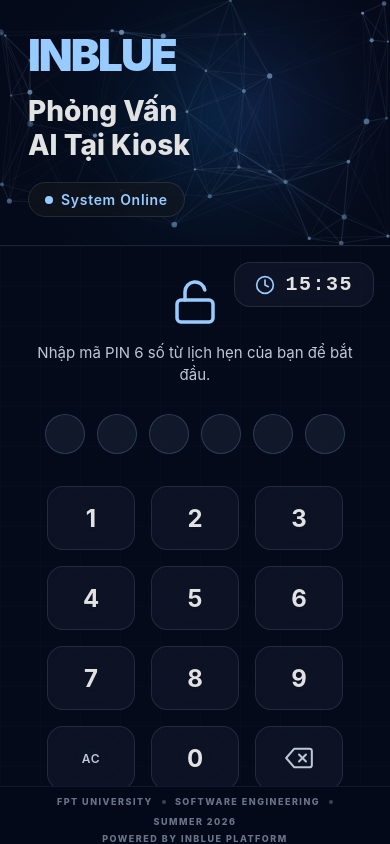
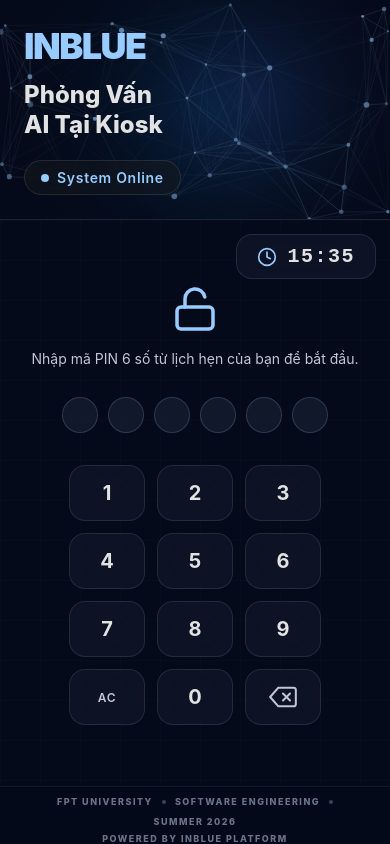
Before and after one commit to Kdz198/Inblue-Mobile, a React Native app: screen / in a window 390 px wide. Built offline with nearby package versions, Linux system fonts and the light colour scheme.

Commit message:
fix(kiosk): optimize responsive layout for iPad and tablet viewports

```diff
--- a/App.tsx
+++ b/App.tsx
@@ -7,6 +7,7 @@ import {
   Platform,
   Pressable,
   SafeAreaView,
+  ScrollView,
   StatusBar,
   StyleSheet,
   Text,
@@ -253,8 +254,11 @@ function RealTimeDateWidget({ styles }: { styles: any }) {
 
 /* ───── Main App Controller ───── */
 function App() {
-  const { width } = useWindowDimensions();
+  const { width, height } = useWindowDimensions();
   const isWide = width >= 768;
+  const isTablet = width >= 768 && width < 1200;
+  const isDesktop = width >= 1200;
+  const isShort = height < 800;
 
   const [screenState, setScreenState] = useState<AppScreenState>('PIN_ENTRY');
   const [pin, setPin] = useState('');
@@ -550,7 +554,10 @@ function App() {
   };
 
   const safeVoices = Array.isArray(voices) ? voices : [];
-  const styles = useMemo(() => createStyles(isWide), [isWide]);
+  const styles = useMemo(
+    () => createStyles({ width, height, isWide, isTablet, isDesktop, isShort }),
+    [width, height, isWide, isTablet, isDesktop, isShort]
+  );
   const activeInitState = KIOSK_INIT_STATES[initStepIndex % KIOSK_INIT_STATES.length];
   const initPulseScale = initPulse.interpolate({
     inputRange: [0, 1],
@@ -638,7 +645,13 @@ function App() {
               )}
 
               {/* Center Interaction Workspace */}
-              <View style={styles.rightCenter}>
+              <ScrollView
+                style={styles.rightScroll}
+                contentContainerStyle={styles.rightCenter}
+                showsVerticalScrollIndicator={false}
+                keyboardShouldPersistTaps="handled"
+                bounces={false}
+              >
                 {screenState === 'VOICE_SELECT' ? (
                   <View style={styles.voiceSelectBox}>
                     <Text style={styles.voiceEyebrow}>AI VOICE PROFILE</Text>
@@ -685,11 +698,11 @@ function App() {
                                   <Text style={styles.voiceAvatarText}>{voice.name.slice(0, 1).toUpperCase()}</Text>
                                 </View>
                                 <View style={styles.voiceCardTitleWrap}>
-                                  <Text style={styles.voiceName}>{voice.name}</Text>
+                                  <Text style={styles.voiceName} numberOfLines={1} ellipsizeMode="tail">{voice.name}</Text>
                                   <Text style={styles.voiceMeta}>{selected ? 'Đang chọn' : 'Có thể chọn'}</Text>
                                 </View>
                               </View>
-                              <Text style={styles.voiceDescription}>{voice.description}</Text>
+                              <Text style={styles.voiceDescription} numberOfLines={2} ellipsizeMode="tail">{voice.description}</Text>
                               <View style={styles.voiceCardFooter}>
                                 <View style={[styles.voiceSignal, selected && styles.voiceSignalActive, previewing && styles.voiceSignalPlaying]}>
                                   {voicePreviewWaveLevels.map((level, barIndex) => (
@@ -821,7 +834,6 @@ function App() {
                           return (
                             <Pressable
                               key={k}
-                              delayPressIn={0}
                               onPress={() => pressKey(k)}
                               style={({ pressed }) => [
                                 styles.key,
@@ -847,7 +859,7 @@ function App() {
                   )}
                   </View>
                 )}
-              </View>
+              </ScrollView>
             </View>
           </View>
         </KeyboardAvoidingView>
@@ -897,11 +909,20 @@ const s = StyleSheet.create({
   },
 });
 
-function createStyles(isWide: boolean) {
+interface ResponsiveParams {
+  width: number;
+  height: number;
+  isWide: boolean;
+  isTablet: boolean;
+  isDesktop: boolean;
+  isShort: boolean;
+}
+
+function createStyles({ width, height, isWide, isTablet, isDesktop, isShort }: ResponsiveParams) {
   return StyleSheet.create({
     pureDateText: {
       color: '#98cbff',
-      fontSize: isWide ? 28 : 20,
+      fontSize: isDesktop ? 28 : (isTablet ? 20 : 16),
       fontWeight: '800',
       fontFamily: Platform.OS === 'ios' ? 'Menlo' : 'monospace',
       letterSpacing: 2,
@@ -919,17 +940,17 @@ function createStyles(isWide: boolean) {
 
     /* ── Left Panel ── */
     leftPanel: {
-      flex: isWide ? 0.5 : undefined,
-      minHeight: isWide ? undefined : 200,
+      flex: isDesktop ? 0.44 : (isTablet ? 0.36 : undefined),
+      minHeight: isWide ? undefined : 180,
       justifyContent: 'space-between',
-      padding: isWide ? 64 : 28,
+      padding: isDesktop ? 56 : (isTablet ? 32 : 24),
       position: 'relative',
       overflow: 'hidden',
     },
     dateContainer: {
       position: 'absolute',
-      top: isWide ? 64 : 20,
-      right: isWide ? 56 : 24,
+      top: isDesktop ? 56 : 24,
+      right: isDesktop ? 48 : 20,
       zIndex: 10,
     },
     leftHeaderGroup: {
@@ -938,17 +959,17 @@ function createStyles(isWide: boolean) {
     },
     brandLogo: {
       color: C.primary,
-      fontSize: isWide ? 84 : 44,
+      fontSize: isDesktop ? 76 : (isTablet ? 48 : 36),
       fontWeight: '900',
-      letterSpacing: -2,
-      marginBottom: 12,
+      letterSpacing: -1.5,
+      marginBottom: isTablet ? 8 : 12,
     },
     heroTitle: {
       color: C.onSurface,
-      fontSize: isWide ? 50 : 28,
+      fontSize: isDesktop ? 44 : (isTablet ? 30 : 24),
       fontWeight: '800',
-      lineHeight: isWide ? 58 : 34,
-      marginBottom: 20,
+      lineHeight: isDesktop ? 52 : (isTablet ? 38 : 30),
+      marginBottom: isTablet ? 14 : 20,
     },
     statusPill: {
       flexDirection: 'row',
@@ -959,8 +980,8 @@ function createStyles(isWide: boolean) {
       borderWidth: 1,
       borderColor: C.white10,
       borderRadius: 999,
-      paddingHorizontal: 16,
-      paddingVertical: 8,
+      paddingHorizontal: isTablet ? 12 : 16,
+      paddingVertical: isTablet ? 6 : 8,
       ...(Platform.OS === 'web' ? {
         backdropFilter: 'blur(12px)',
         WebkitBackdropFilter: 'blur(12px)',
@@ -974,13 +995,14 @@ function createStyles(isWide: boolean) {
     },
     statusLabel: {
       color: C.primary,
-      fontSize: 14,
+      fontSize: isTablet ? 12 : 14,
       fontWeight: '600',
       letterSpacing: 0.7,
     },
+
     /* ── Right Panel ── */
     rightPanel: {
-      flex: isWide ? 0.5 : 1,
+      flex: isDesktop ? 0.56 : (isTablet ? 0.64 : 1),
       backgroundColor: C.bg,
       borderLeftWidth: isWide ? 1 : 0,
       borderTopWidth: isWide ? 0 : 1,
@@ -988,19 +1010,23 @@ function createStyles(isWide: boolean) {
       position: 'relative',
       overflow: 'hidden',
     },
+    rightScroll: {
+      flex: 1,
+      width: '100%',
+    },
     clockContainer: {
       position: 'absolute',
-      top: isWide ? 64 : 16,
-      right: isWide ? 64 : 16,
+      top: isDesktop ? 48 : (isTablet ? 20 : 14),
+      right: isDesktop ? 48 : (isTablet ? 20 : 14),
       zIndex: 10,
     },
     rightCenter: {
-      flex: 1,
+      flexGrow: 1,
       alignItems: 'center',
       justifyContent: 'center',
-      paddingHorizontal: isWide ? 48 : 20,
-      paddingTop: isWide ? 80 : 60,
-      paddingBottom: 24,
+      paddingHorizontal: isDesktop ? 36 : (isTablet ? 20 : 16),
+      paddingTop: isDesktop ? 48 : (isTablet ? 24 : 20),
+      paddingBottom: isDesktop ? 32 : (isTablet ? 20 : 16),
     },
     centerBox: {
       width: '100%',
@@ -1009,14 +1035,14 @@ function createStyles(isWide: boolean) {
     },
     voiceSelectBox: {
       width: '100%',
-      maxWidth: isWide ? 720 : 430,
+      maxWidth: isDesktop ? 760 : (isTablet ? 640 : 430),
       alignItems: 'center',
       backgroundColor: 'rgba(5, 10, 26, 0.46)',
       borderWidth: 1,
       borderColor: 'rgba(152, 203, 255, 0.16)',
-      borderRadius: 24,
-      paddingHorizontal: isWide ? 34 : 20,
-      paddingVertical: isWide ? 32 : 22,
+      borderRadius: 20,
+      paddingHorizontal: isDesktop ? 28 : (isTablet ? 18 : 16),
+      paddingVertical: isDesktop ? 22 : (isTablet ? 16 : 14),
       shadowColor: C.primaryDeep,
       shadowOpacity: 0.18,
       shadowRadius: 34,
@@ -1027,26 +1053,26 @@ function createStyles(isWide: boolean) {
     },
     voiceEyebrow: {
       color: C.primaryDeep,
-      fontSize: 11,
+      fontSize: 10,
       fontWeight: '900',
-      letterSpacing: 2.6,
-      marginBottom: 10,
+      letterSpacing: 2.2,
+      marginBottom: 6,
     },
     voiceTitle: {
       color: C.primary,
-      fontSize: isWide ? 30 : 24,
+      fontSize: isDesktop ? 26 : (isTablet ? 21 : 18),
       fontWeight: '900',
-      letterSpacing: 0.4,
-      marginBottom: 10,
+      letterSpacing: 0.3,
+      marginBottom: 6,
       textAlign: 'center',
     },
     voiceSubtitle: {
       color: C.onSurfaceVariant,
-      fontSize: isWide ? 14 : 13,
-      lineHeight: isWide ? 22 : 20,
+      fontSize: isDesktop ? 13 : (isTablet ? 12 : 11),
+      lineHeight: isDesktop ? 19 : (isTablet ? 17 : 16),
       textAlign: 'center',
-      maxWidth: 520,
-      marginBottom: 22,
+      maxWidth: isDesktop ? 520 : 460,
+      marginBottom: isShort ? 12 : 16,
     },
     voiceErrorBox: {
       width: '100%',
@@ -1070,18 +1096,19 @@ function createStyles(isWide: boolean) {
       width: '100%',
       flexDirection: 'row',
       flexWrap: 'wrap',
-      gap: 14,
-      justifyContent: 'center',
-      marginBottom: 24,
+      justifyContent: 'space-between',
+      rowGap: isDesktop ? 12 : 8,
+      columnGap: isDesktop ? 12 : 8,
+      marginBottom: isShort ? 14 : 18,
     },
     voiceCard: {
-      width: isWide ? '47.8%' : '100%',
-      minHeight: 162,
-      borderRadius: 20,
+      width: isWide ? '48.5%' : '100%',
+      minHeight: isDesktop ? 148 : (isTablet ? 126 : 120),
+      borderRadius: 16,
       borderWidth: 1,
       borderColor: 'rgba(152, 203, 255, 0.16)',
       backgroundColor: 'rgba(9, 18, 36, 0.72)',
-      padding: 16,
+      padding: isDesktop ? 14 : (isTablet ? 11 : 10),
       overflow: 'hidden',
     },
     voiceCardSelected: {
@@ -1095,36 +1122,36 @@ function createStyles(isWide: boolean) {
       flexDirection: 'row',
       alignItems: 'center',
       justifyContent: 'space-between',
-      marginBottom: 12,
+      marginBottom: isDesktop ? 8 : 5,
     },
     voiceCode: {
       color: 'rgba(152, 203, 255, 0.62)',
-      fontSize: 10,
+      fontSize: 9,
       fontWeight: '900',
-      letterSpacing: 1.8,
+      letterSpacing: 1.4,
     },
     voiceSelectedPill: {
       color: C.primary,
-      fontSize: 9,
+      fontSize: 8.5,
       fontWeight: '900',
-      letterSpacing: 1.2,
+      letterSpacing: 1,
       borderWidth: 1,
       borderColor: 'rgba(152, 203, 255, 0.34)',
       borderRadius: 999,
-      paddingHorizontal: 8,
-      paddingVertical: 3,
+      paddingHorizontal: 7,
+      paddingVertical: 2,
       backgroundColor: 'rgba(152, 203, 255, 0.1)',
     },
     voiceCardHeader: {
       flexDirection: 'row',
       alignItems: 'center',
-      gap: 14,
-      marginBottom: 12,
+      gap: isDesktop ? 10 : 8,
+      marginBottom: isDesktop ? 8 : 5,
     },
     voiceAvatar: {
-      width: 48,
-      height: 48,
-      borderRadius: 24,
+      width: isDesktop ? 42 : 36,
+      height: isDesktop ? 42 : 36,
+      borderRadius: 999,
       alignItems: 'center',
       justifyContent: 'center',
       borderWidth: 1,
@@ -1140,44 +1167,45 @@ function createStyles(isWide: boolean) {
     },
     voiceAvatarText: {
       color: C.primary,
-      fontSize: 19,
+      fontSize: isDesktop ? 16 : 14,
       fontWeight: '900',
     },
     voiceCardTitleWrap: {
       flex: 1,
+      minWidth: 0,
     },
     voiceName: {
       color: C.onSurface,
-      fontSize: 15,
-      fontWeight: '900',
-      marginBottom: 4,
+      fontSize: isDesktop ? 14 : 12.5,
+      fontWeight: '800',
+      marginBottom: 2,
     },
     voiceMeta: {
       color: 'rgba(152, 203, 255, 0.72)',
-      fontSize: 10,
+      fontSize: 9,
       fontWeight: '800',
-      letterSpacing: 1.2,
+      letterSpacing: 1,
       textTransform: 'uppercase',
     },
     voiceDescription: {
       color: C.onSurfaceVariant,
-      fontSize: 12,
-      lineHeight: 18,
-      minHeight: 44,
-      marginBottom: 14,
+      fontSize: isDesktop ? 11.5 : 10.5,
+      lineHeight: isDesktop ? 16 : 14.5,
+      minHeight: isDesktop ? 32 : 28,
+      marginBottom: isDesktop ? 8 : 5,
     },
     voiceCardFooter: {
       flexDirection: 'row',
       alignItems: 'center',
       justifyContent: 'space-between',
-      gap: 10,
+      gap: 8,
       marginTop: 'auto',
     },
     voiceSignal: {
       flexDirection: 'row',
       alignItems: 'center',
-      height: 28,
-      gap: 4,
+      height: 20,
+      gap: 3,
       opacity: 0.48,
     },
     voiceSignalActive: {
@@ -1187,23 +1215,23 @@ function createStyles(isWide: boolean) {
       opacity: 1,
     },
     voiceSignalBar: {
-      width: 4,
-      height: 16,
-      borderRadius: 4,
+      width: 3,
+      height: 12,
+      borderRadius: 2,
       backgroundColor: C.primary,
       shadowColor: C.primaryDeep,
       shadowOpacity: 0.34,
       shadowRadius: 8,
     },
     voiceSignalBarSoft: {
-      height: 11,
+      height: 8,
       backgroundColor: C.primaryDeep,
     },
     voiceTapHint: {
       color: 'rgba(152, 203, 255, 0.62)',
-      fontSize: 10,
+      fontSize: 9,
       fontWeight: '800',
-      letterSpacing: 1,
+      letterSpacing: 0.8,
       textTransform: 'uppercase',
     },
     voiceTapHintActive: {
@@ -1218,23 +1246,23 @@ function createStyles(isWide: boolean) {
     },
     voiceBackBtn: {
       borderRadius: 999,
-      paddingHorizontal: 18,
-      paddingVertical: 12,
+      paddingHorizontal: isDesktop ? 18 : 14,
+      paddingVertical: isDesktop ? 11 : 9,
       borderWidth: 1,
       borderColor: 'rgba(148, 163, 184, 0.2)',
       backgroundColor: 'rgba(15, 23, 42, 0.45)',
     },
     voiceBackText: {
       color: C.onSurfaceVariant,
-      fontSize: 13,
+      fontSize: isDesktop ? 13 : 12,
       fontWeight: '800',
     },
     voiceStartBtn: {
       flex: 1,
       alignItems: 'center',
       borderRadius: 999,
-      paddingHorizontal: 20,
-      paddingVertical: 13,
+      paddingHorizontal: isDesktop ? 20 : 16,
+      paddingVertical: isDesktop ? 12 : 10,
       backgroundColor: C.primaryDeep,
       shadowColor: C.primaryDeep,
       shadowOpacity: 0.38,
@@ -1245,29 +1273,29 @@ function createStyles(isWide: boolean) {
     },
     voiceStartText: {
       color: '#FFFFFF',
-      fontSize: 13,
+      fontSize: isDesktop ? 13 : 12,
       fontWeight: '900',
-      letterSpacing: 0.8,
+      letterSpacing: 0.6,
     },
 
     /* ── PIN Workspace ── */
     instruction: {
       color: C.onSurfaceVariant,
-      fontSize: isWide ? 18 : 15,
+      fontSize: isDesktop ? 18 : (isTablet ? 15 : 14),
       fontWeight: '400',
-      lineHeight: isWide ? 28 : 22,
+      lineHeight: isDesktop ? 28 : (isTablet ? 22 : 20),
       textAlign: 'center',
-      marginBottom: 28,
+      marginBottom: isTablet ? 18 : 28,
     },
     pinRow: {
       flexDirection: 'row',
       justifyContent: 'center',
-      gap: isWide ? 16 : 12,
-      marginBottom: 32,
+      gap: isDesktop ? 16 : 10,
+      marginBottom: isTablet ? 20 : 32,
     },
     pinSlot: {
-      width: isWide ? 48 : 40,
-      height: isWide ? 48 : 40,
+      width: isDesktop ? 48 : (isTablet ? 40 : 36),
+      height: isDesktop ? 48 : (isTablet ? 40 : 36),
       borderRadius: 999,
       backgroundColor: C.slotBg,
       borderWidth: 1.5,
@@ -1294,12 +1322,12 @@ function createStyles(isWide: boolean) {
     },
     initLoaderBox: {
       width: '100%',
-      maxWidth: isWide ? 520 : 350,
+      maxWidth: isDesktop ? 520 : (isTablet ? 440 : 350),
       alignItems: 'center',
       borderRadius: 34,
       backgroundColor: 'rgba(5, 10, 26, 0.2)',
-      paddingHorizontal: isWide ? 42 : 24,
-      paddingVertical: isWide ? 38 : 30,
+      paddingHorizontal: isDesktop ? 42 : 24,
+      paddingVertical: isDesktop ? 38 : 26,
       shadowColor: C.primaryDeep,
       shadowOpacity: 0.18,
       shadowRadius: 46,
@@ -1309,16 +1337,16 @@ function createStyles(isWide: boolean) {
       } as any : {}),
     },
     initOrbWrap: {
-      width: 128,
-      height: 128,
+      width: isTablet ? 104 : 128,
+      height: isTablet ? 104 : 128,
       alignItems: 'center',
       justifyContent: 'center',
-      marginBottom: 26,
+      marginBottom: isTablet ? 18 : 26,
     },
     initOrbPulse: {
       position: 'absolute',
-      width: 104,
-      height: 104,
+      width: isTablet ? 86 : 104,
+      height: isTablet ? 86 : 104,
       borderRadius: 999,
       borderWidth: 12,
       borderColor: 'rgba(0, 163, 255, 0.08)',
@@ -1326,8 +1354,8 @@ function createStyles(isWide: boolean) {
     },
     initOrbSpinner: {
       position: 'absolute',
-      width: 116,
-      height: 116,
+      width: isTablet ? 96 : 116,
+      height: isTablet ? 96 : 116,
       borderRadius: 999,
       borderWidth: 2,
       borderColor: 'rgba(152, 203, 255, 0.08)',
@@ -1335,8 +1363,8 @@ function createStyles(isWide: boolean) {
       borderRightColor: 'rgba(152, 203, 255, 0.34)',
     },
     initOrbCore: {
-      width: 82,
-      height: 82,
+      width: isTablet ? 68 : 82,
+      height: isTablet ? 68 : 82,
       borderRadius: 999,
       alignItems: 'center',
       justifyContent: 'center',
@@ -1349,8 +1377,8 @@ function createStyles(isWide: boolean) {
     },
     initOrbDot: {
       position: 'absolute',
-      top: 18,
-      right: 21,
+      top: isTablet ? 14 : 18,
+      right: isTablet ? 16 : 21,
       width: 6,
       height: 6,
       borderRadius: 999,
@@ -1369,10 +1397,10 @@ function createStyles(isWide: boolean) {
       flexDirection: 'row',
       alignItems: 'center',
       gap: 12,
-      marginBottom: 18,
+      marginBottom: isTablet ? 12 : 18,
     },
     initMetaLine: {
-      width: isWide ? 70 : 48,
+      width: isDesktop ? 70 : 44,
       height: 1,
       backgroundColor: 'rgba(0, 163, 255, 0.26)',
     },
@@ -1386,23 +1414,23 @@ function createStyles(isWide: boolean) {
     initTextBlock: {
       width: '100%',
       alignItems: 'center',
-      minHeight: isWide ? 94 : 104,
+      minHeight: isDesktop ? 94 : (isTablet ? 76 : 84),
       justifyContent: 'center',
       marginBottom: 14,
     },
     initTitle: {
       color: C.onSurface,
-      fontSize: isWide ? 24 : 19,
+      fontSize: isDesktop ? 24 : (isTablet ? 18 : 17),
       fontWeight: '900',
       textAlign: 'center',
       letterSpacing: 0.2,
-      marginBottom: 10,
+      marginBottom: 6,
     },
     initDetail: {
       color: 'rgba(190, 199, 212, 0.72)',
-      fontSize: isWide ? 14 : 12,
+      fontSize: isDesktop ? 14 : (isTablet ? 12 : 11),
       fontWeight: '600',
-      lineHeight: isWide ? 22 : 19,
+      lineHeight: isDesktop ? 22 : (isTablet ? 18 : 16),
       textAlign: 'center',
       maxWidth: 420,
     },
@@ -1426,13 +1454,13 @@ function createStyles(isWide: boolean) {
       flexDirection: 'row',
       flexWrap: 'wrap',
       justifyContent: 'center',
-      gap: isWide ? 24 : 16,
+      gap: isDesktop ? 24 : (isTablet ? 14 : 12),
       width: '100%',
-      maxWidth: 360,
+      maxWidth: isDesktop ? 360 : 320,
     },
     key: {
-      width: isWide ? 100 : 88,
-      height: isWide ? 80 : 64,
+      width: isDesktop ? 100 : (isTablet ? 84 : 76),
+      height: isDesktop ? 80 : (isTablet ? 62 : 56),
       borderRadius: 16,
       backgroundColor: C.keyBg,
       borderWidth: 1,
@@ -1453,25 +1481,25 @@ function createStyles(isWide: boolean) {
     },
     keyText: {
       color: C.onSurface,
-      fontSize: isWide ? 32 : 24,
+      fontSize: isDesktop ? 32 : (isTablet ? 24 : 20),
       fontWeight: '700',
     },
     keyActionText: {
-      fontSize: isWide ? 14 : 12,
+      fontSize: isDesktop ? 14 : 12,
       fontWeight: '600',
       color: C.onSurfaceVariant,
       letterSpacing: 0.7,
     },
 
     footerBar: {
-      height: isWide ? 48 : 58,
+      height: isDesktop ? 48 : (isTablet ? 42 : 58),
       borderTopWidth: 1,
       borderColor: 'rgba(152, 203, 255, 0.08)',
       flexDirection: isWide ? 'row' : 'column',
       alignItems: 'center',
       justifyContent: 'space-between',
       gap: isWide ? 0 : 6,
-      paddingHorizontal: isWide ? 64 : 22,
+      paddingHorizontal: isDesktop ? 64 : (isTablet ? 32 : 22),
       paddingVertical: isWide ? 0 : 9,
       backgroundColor: 'rgba(5, 10, 26, 0.55)',
     },
@@ -1490,9 +1518,9 @@ function createStyles(isWide: boolean) {
     },
     footerText: {
       color: 'rgba(148, 163, 184, 0.7)',
-      fontSize: isWide ? 11 : 9,
+      fontSize: isDesktop ? 11 : 9,
       fontWeight: '800',
-      letterSpacing: isWide ? 2.4 : 1.5,
+      letterSpacing: isDesktop ? 2.4 : 1.5,
     },
   });
 }
```
Also changed, not shown: 1 other file (tests, documents, lock files or other folders).
